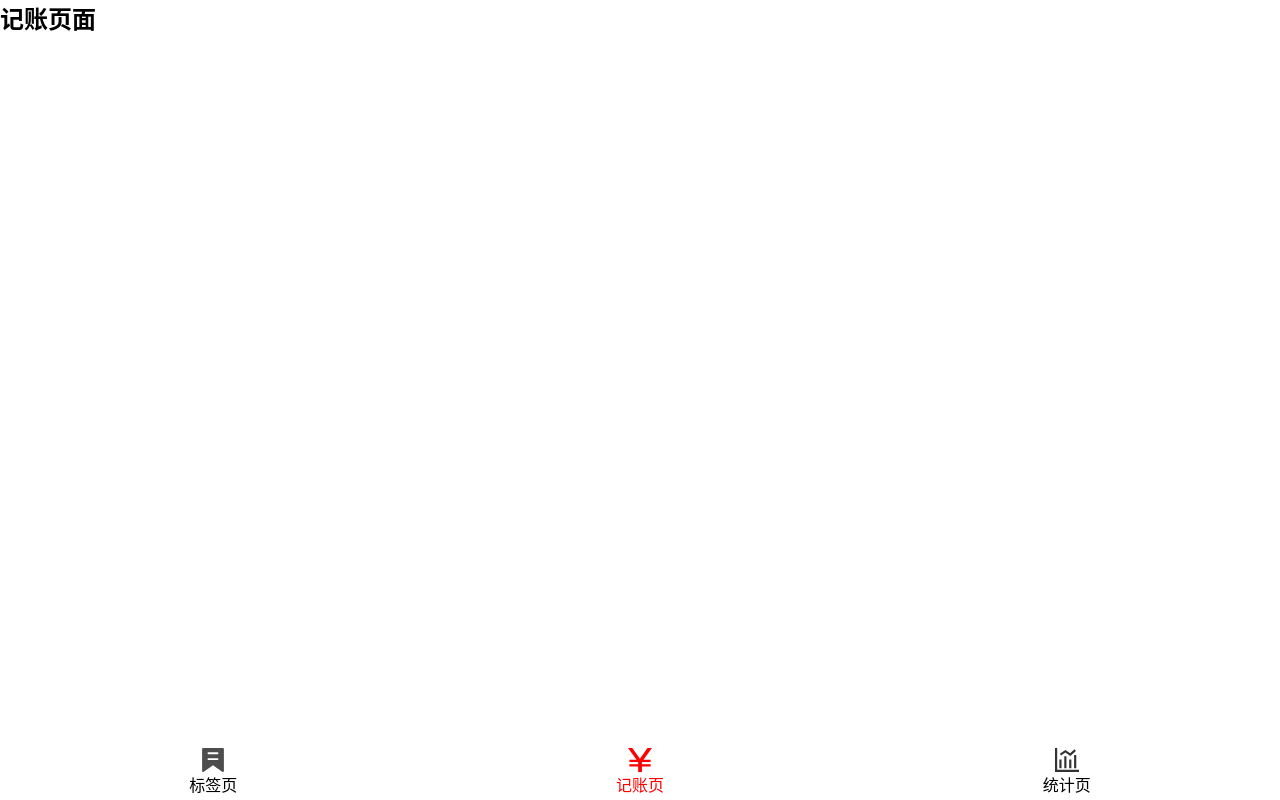
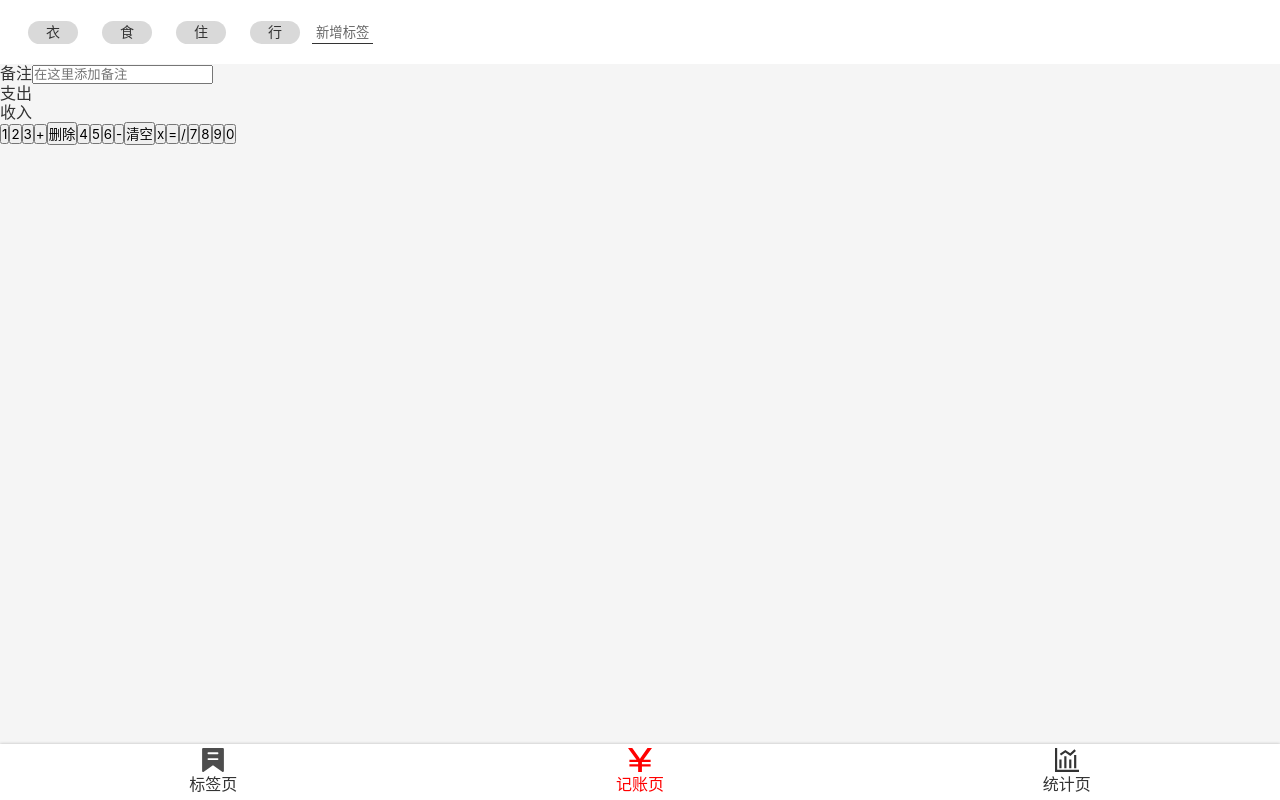
Before and after one commit to Bryant-Wang24/React-xiaowang-money, a React app: page /#/money in a window 1280 px wide. Built offline with nearby package versions, Linux system fonts and the light colour scheme; the HTML template or start-up script is replaced by a standard one.

Commit message:
Money.tsx 之 TagsSection UI 完成

```diff
--- a/src/App.tsx
+++ b/src/App.tsx
@@ -10,10 +10,15 @@
 import Money from './views/Money';
 import Statistics from './views/Statistics';
 import NoMatch from './views/NoMatch';
+import styled from 'styled-components';
 
+const AppWrapper = styled.div`
+  color: #333;
+`
 
 function App() {
   return (
+    <AppWrapper>
     <Router>
           <Switch>
             <Route path="/tags">
@@ -31,6 +36,7 @@
             </Route>
           </Switch>
     </Router>
+    </AppWrapper>
   );
 }
 
--- a/src/components/Nav.tsx
+++ b/src/components/Nav.tsx
@@ -5,9 +5,11 @@
 
 
 const NavWrapper = styled.div`
+  background: white;
+  line-height: 24px;
+  box-shadow: 0 0 3px rgba(0,0,0,0.25);
   > ul {
     display: flex;
-
     > li {
       width: 33.33333%;
       text-align: center;
--- a/src/index.scss
+++ b/src/index.scss
@@ -27,7 +27,13 @@
 }
 
 body {
-  font-family:$font-hei
+  font-family:$font-hei;
+  font-size: 16px;
+  line-height: 1.2;
+  background: #f5f5f5;
+}
+button{
+  font-family: inherit;
 }
 .icon{
   width: 1em;
--- a/src/views/Money.tsx
+++ b/src/views/Money.tsx
@@ -1,11 +1,85 @@
 import Layout from '../components/Layout';
 import React from 'react';
+import styled from 'styled-components';
+
+const TagsSection = styled.section`
+  background: #ffffff;
+  padding: 12px 16px;
+  >ol{
+    >li{
+      background: #D9D9D9;
+      display:inline-block;
+      padding: 3px 18px;
+      font-size: 14px;
+      border-radius: 18px;
+      margin: 8px 12px;
+    }
+    >button{
+      background: none;
+      border: none;
+      border-bottom: 1px solid #333;
+      color: #666;
+      margin-top: 8px;
+      padding: 2px 4px;
+    }
+  }
+
+`;
+const NotesSection = styled.section`
+
+`;
+const CategorySection = styled.section`
+
+`;
+const NumberPadSection = styled.section`
+
+`;
 
 function Money() {
   return (
     <Layout>
-      <h2>记账页面</h2>
+      <TagsSection>
+        <ol>
+          <li>衣</li>
+          <li>食</li>
+          <li>住</li>
+          <li>行</li>
+          <button>新增标签</button>
+        </ol>
+      </TagsSection>
+      <NotesSection>
+        <label>
+          <span>备注</span>
+          <input placeholder="在这里添加备注"/>
+        </label>
+      </NotesSection>
+      <CategorySection>
+        <ul>
+          <li>支出</li>
+          <li>收入</li>
+        </ul>
+      </CategorySection>
+      <NumberPadSection>
+        <button>1</button>
+        <button>2</button>
+        <button>3</button>
+        <button>+</button>
+        <button>删除</button>
+        <button>4</button>
+        <button>5</button>
+        <button>6</button>
+        <button>-</button>
+        <button>清空</button>
+        <button>x</button>
+        <button>=</button>
+        <button>/</button>
+        <button>7</button>
+        <button>8</button>
+        <button>9</button>
+        <button>0</button>
+      </NumberPadSection>
     </Layout>
   );
 }
+
 export default Money;
```
Also changed, not shown: 1 other file (tests, documents, lock files or other folders).
